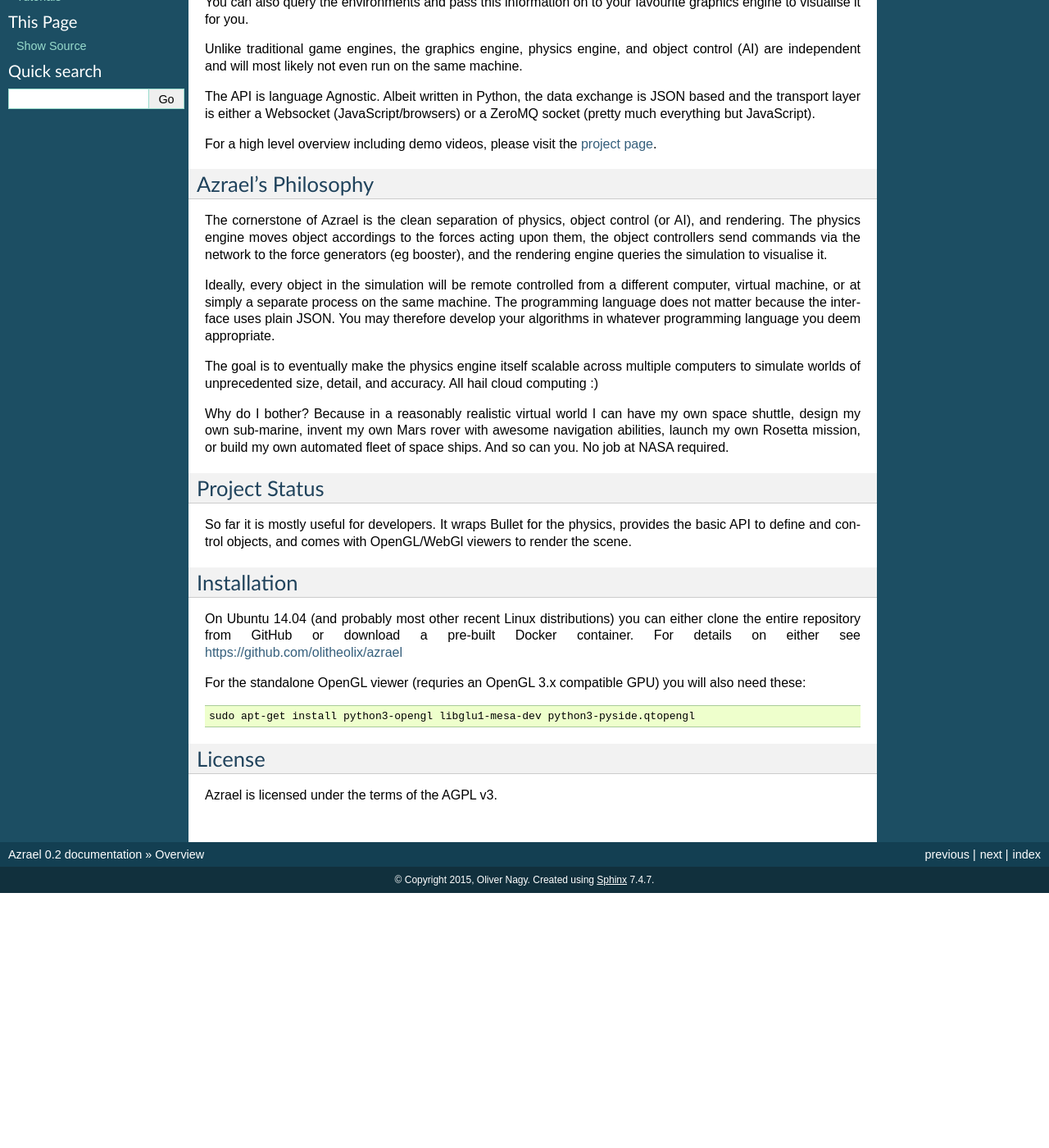
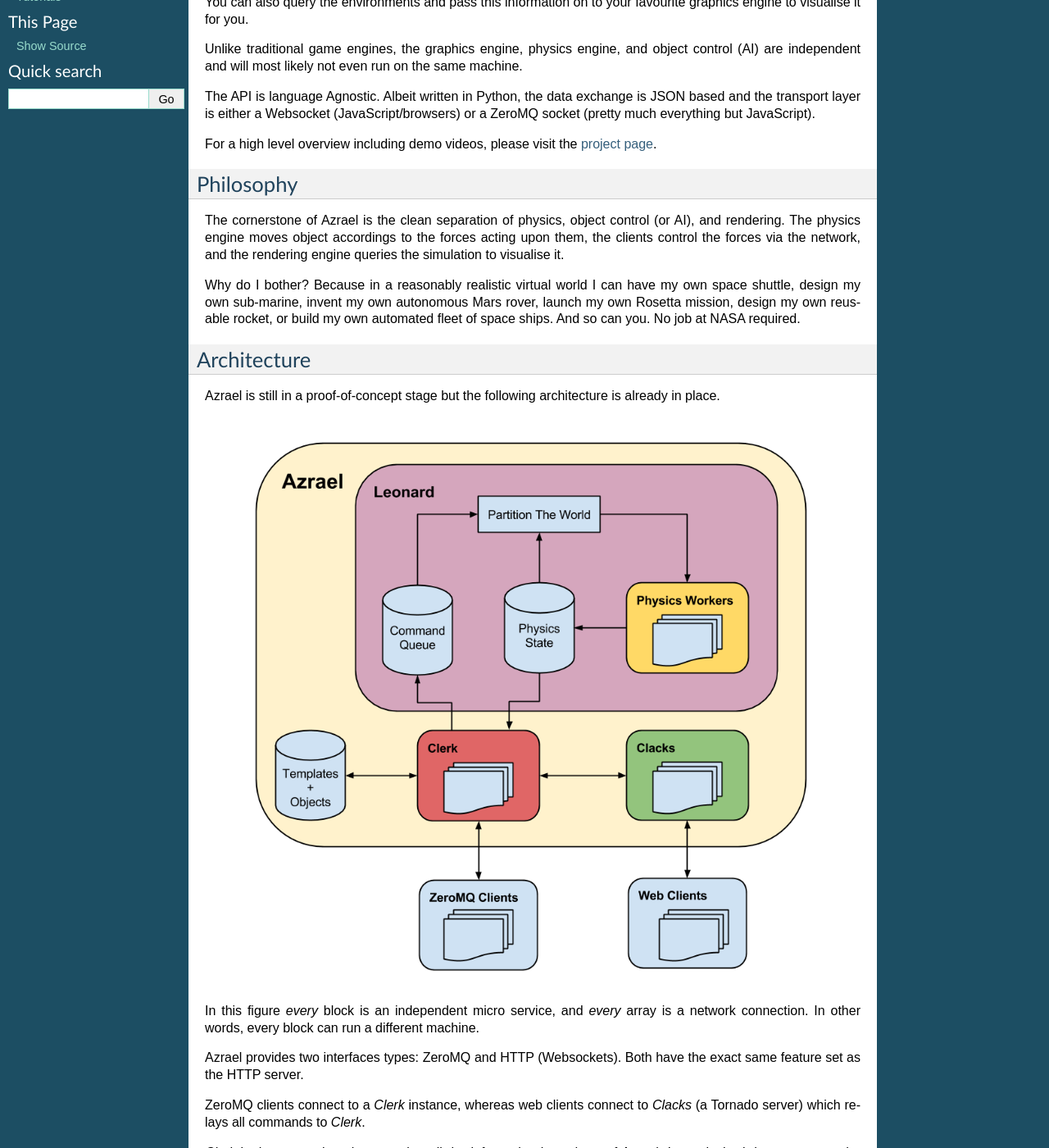
Before and after one commit to olitheolix/azrael, a Sphinx documentation site: the page built from doc/overview.rst, in a window 1280 px wide and 1400 px high, scrolled down 272 px. Shown: the whole window at 82% size. Built offline with Sphinx 7.4.7, drawn with Linux system fonts in a browser that asks for light colours; before the commit the page ends 1361 px from its top, so only the background shows below that; some of the changed text lies outside the part shown.

Commit message:
Added architecture diagram to Sphinx documentation.

```diff
--- a/doc/overview.rst
+++ b/doc/overview.rst
@@ -27,37 +27,70 @@ For a high level overview including demo videos, please visit the
 `project page <https://olitheolix.com/azrael/>`_.
 
 
-Azrael's Philosophy
-===================
+Philosophy
+==========
 
 The cornerstone of Azrael is the clean separation of physics, object control
 (or AI), and rendering. The physics engine moves object accordings to the
-forces acting upon them, the object controllers send commands via the network
-to the force generators (eg booster), and the rendering engine queries the
-simulation to visualise it.
-
-Ideally, every object in the simulation will be remote controlled from a
-different computer, virtual machine, or at simply a separate process on the
-same machine. The programming language does not matter because the interface
-uses plain JSON. You may therefore develop your algorithms in whatever
-programming language you deem appropriate.
-
-The goal is to eventually make the physics engine itself scalable across
-multiple computers to simulate worlds of unprecedented size, detail, and
-accuracy. All hail cloud computing :)
+forces acting upon them, the clients control the forces via the network,
+and the rendering engine queries the simulation to visualise it.
 
 Why do I bother? Because in a reasonably realistic virtual world I can have my
-own space shuttle, design my own sub-marine, invent my own Mars rover with
-awesome navigation abilities, launch my own Rosetta mission, or build my own
-automated fleet of space ships. And so can you. No job at NASA required.
+own space shuttle, design my own sub-marine, invent my own autonomous Mars
+rover, launch my own Rosetta mission, design my own reusable rocket, or build
+my own automated fleet of space ships. And so can you. No job at NASA required.
 
 
-Project Status
-==============
+Architecture
+============
 
-So far it is mostly useful for developers. It wraps Bullet for the physics,
-provides the basic API to define and control objects, and comes with
-OpenGL/WebGl viewers to render the scene.
+Azrael is still in a proof-of-concept stage but the following architecture is
+already in place.
+
+.. figure:: images/Architecture.png
+   :width: 50em
+   :align: center
+
+In this figure *every* block is an independent micro service, and *every* array
+is a network connection. In other words, every block can run a different
+machine.
+
+Azrael provides two interfaces types: ZeroMQ and HTTP (Websockets). Both have
+the exact same feature set as the HTTP server.
+
+ZeroMQ clients connect to a `Clerk` instance, whereas web clients connect to
+`Clacks` (a Tornado server) which relays all commands to `Clerk`.
+
+`Clerk` is the centerpiece in managing all the information in and out of
+Azrael. In particular it has access to the template database, the instance
+database (i.e. spawned templates), and their physics state (eg position and
+velocity). It is also the one and only interface to the physics engine
+`Leonard` and responsible for sanitising all input data for it.
+
+`Leonards` is responsible for the rigid body physics and runs decoupled from
+the rest of Azrael. It traverses several steps. First it checks if `Clerk` has
+enqueued any new commands and process them. Then it partitions the world into
+collision sets (broadphase step for those familiar with physics engines) and
+sends them to `Physics Workers` for processing.
+
+The `Workers` are independent, self contained processes possibly running on one
+or more computers in a network. They can only be reached via the network and
+wrap a `Bullet <http://bulletphysics.org/>`_ instance to progress the
+physics. Once they have a result they write that back into the `State
+Variables` database and request the next job.
+
+Once all jobs are completed `Leonard` will refresh its internal cache from the
+`State Variables` database and start over again, eg. check the command queue,
+partition the world, distributed the partitions to the Workers, and wait for
+the results.
+
+This approach to computing physics is certainly fraught with plenty of network
+communication overhead. However, if it works (and it looks like it does) then
+the physics engine will *scale*. Sure, if you have one big object cluster that
+cannot be partitioned at all then this architectures will also not help because
+a single `Worker` has to do it all, but you have many smaller clusters then
+there is no realy limit to how complex the overall simulation can be... and I
+bet there is also a scalable solution for large clusters...
 
 
 Installation
```
Also changed, not shown: doc/images/Architecture.png (added).
